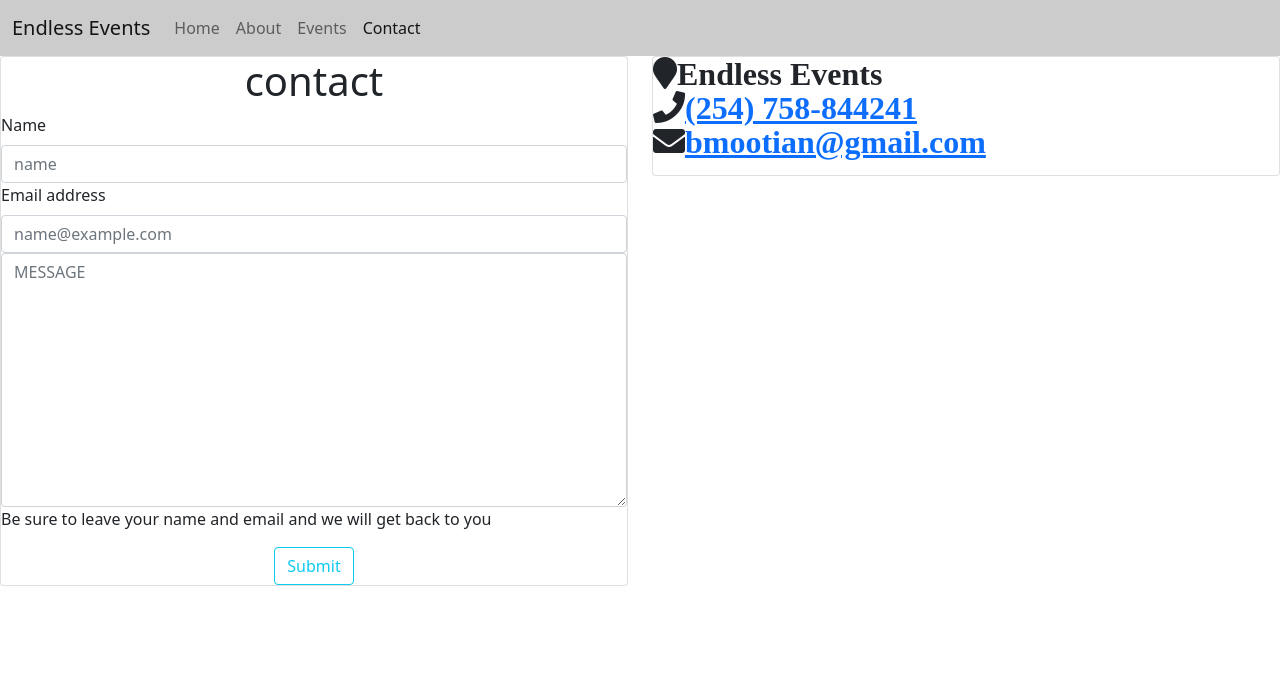
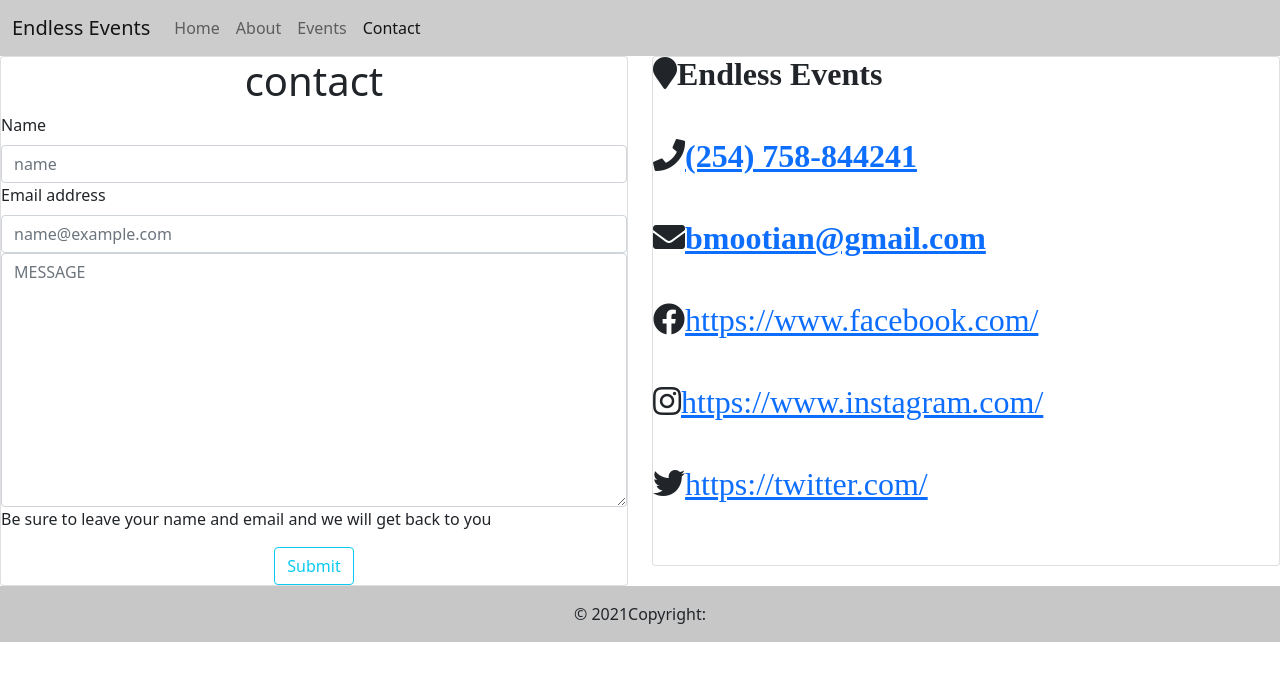
Before and after one commit to barbaramootian/Endless-Event, a plain HTML site: page contact.html in a window 1280 px wide. Drawn offline with nearby package versions, Linux system fonts and the light colour scheme.

Commit message:
added font awesome

```diff
--- a/contact.html
+++ b/contact.html
@@ -73,25 +73,42 @@
     <div class="col">
       <div class="card">
         <div class="direct-contact-container"></div>
-
         <ul class="contact-list">
-
           <li class="list-item"><i class="fa fa-map-marker fa-2x"><span class="contact-text place">Endless
-                  Events</span></i></li>
-
-
+                Events</span></i></li><br><br>
           <li class="list-item"><i class="fa fa-phone fa-2x"><span class="contact-text phone"><a
-                    href="tel:+254-758-844-241" title="Give me a call">(254) 758-844241</a></span></i></li>
-
+                  href="tel:+254-758-844-241" title="Give me a call">(254) 758-844241</a></span></i></li><br><br>
           <li class="list-item"><i class="fa fa-envelope fa-2x"><span class="contact-text gmail"><a href="mailto:#"
-                    title="Send me an email">bmootian@gmail.com</a></span></i></li>
+                  title="Send me an email">bmootian@gmail.com</a></span></i></li><br><br>
+                  <li class="list-item"><i class="fab fa-facebook fa-2x"><span class="contact-text gmail"><a href="mailto:#"
+                    title="Send me an email">https://www.facebook.com/</a></span></i></li><br><br>
+                    <li class="list-item"><i class="fab fa-instagram fa-2x"><span class="contact-text gmail"><a href="mailto:#"
+                      title="Send me an email">https://www.instagram.com/</a></span></i></li><br><br>
+                      <li class="list-item"><i class="fab fa-twitter fa-2x"><span class="contact-text gmail"><a href="mailto:#"
+                        title="Send me an email">https://twitter.com/</a></span></i></li><br><br>
+                </div>
 
         </ul>
         </section>
       </div>
     </div>
   </div>
-
+  <footer class="bg-light text-center text-lg-start">
+    <!-- Copyright -->
+    <div class="text-center p-3" style="background-color: rgba(0, 0, 0, 0.2);">
+      © 2021Copyright:
+    </div>
+    <!-- Copyright -->
+  </footer>
+  <script src="https://cdn.jsdelivr.net/npm/bootstrap@5.0.2/dist/js/bootstrap.bundle.min.js"
+    integrity="sha384-MrcW6ZMFYlzcLA8Nl+NtUVF0sA7MsXsP1UyJoMp4YLEuNSfAP+JcXn/tWtIaxVXM"
+    crossorigin="anonymous"></script>
+  <script src="https://cdn.jsdelivr.net/npm/@popperjs/core@2.9.2/dist/umd/popper.min.js"
+    integrity="sha384-IQsoLXl5PILFhosVNubq5LC7Qb9DXgDA9i+tQ8Zj3iwWAwPtgFTxbJ8NT4GN1R8p"
+    crossorigin="anonymous"></script>
+  <script src="https://cdn.jsdelivr.net/npm/bootstrap@5.0.2/dist/js/bootstrap.min.js"
+    integrity="sha384-cVKIPhGWiC2Al4u+LWgxfKTRIcfu0JTxR+EQDz/bgldoEyl4H0zUF0QKbrJ0EcQF"
+    crossorigin="anonymous"></script>
   <script src="./js/contact.js"></script>
 </body>
 
```
Lines whose indentation alone changed are shown as unchanged.
